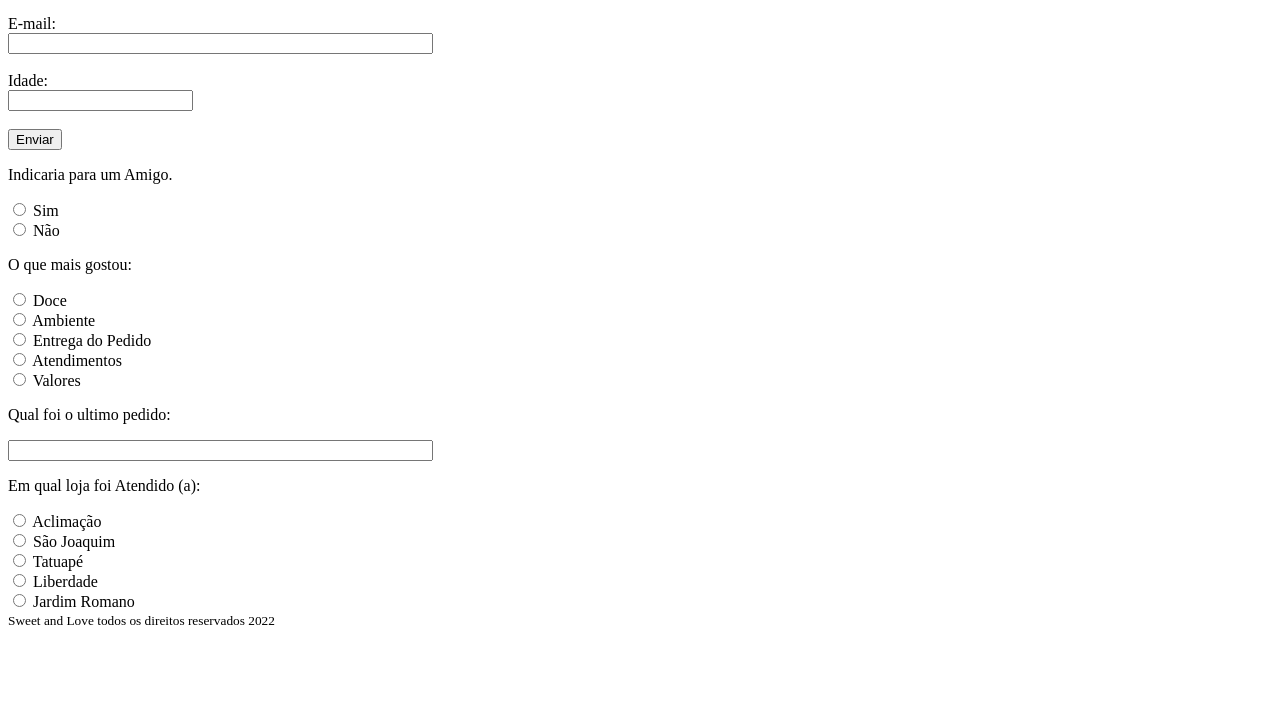
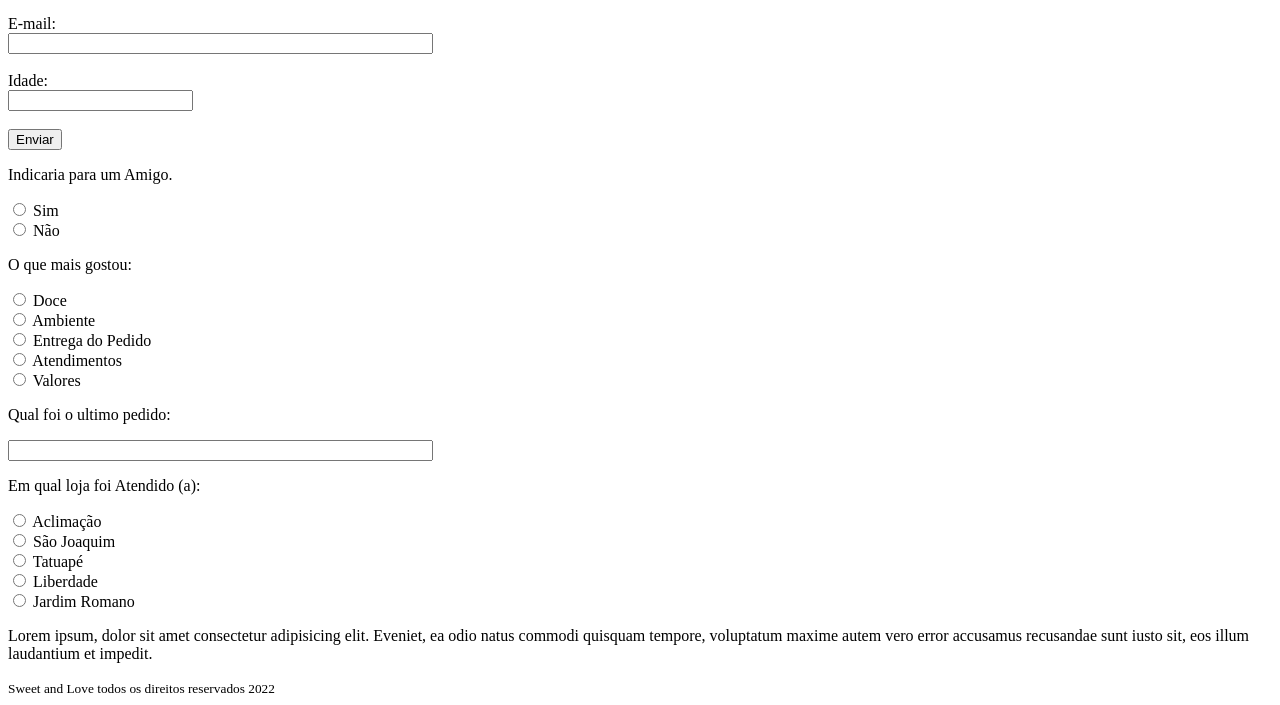
Before and after one commit to melanysi/workspace, a plain HTML site: page HTML/Aula 7/index.html in a window 1280 px wide. Shown: the part 122-827 px from the top of the page. Before the commit the page ends 800 px from the top, so only its background shows below. Drawn offline with Linux system fonts and the light colour scheme.

Commit message:
Alteração na Aula 7, add texto

```diff
--- a/HTML/Aula 7/index.html
+++ b/HTML/Aula 7/index.html
@@ -64,6 +64,7 @@
 
 
         </form>
+        <p>Lorem ipsum, dolor sit amet consectetur adipisicing elit. Eveniet, ea odio natus commodi quisquam tempore, voluptatum maxime autem vero error accusamus recusandae sunt iusto sit, eos illum laudantium et impedit.</p>
     </article>
     <footer>
         <small>Sweet and
```
